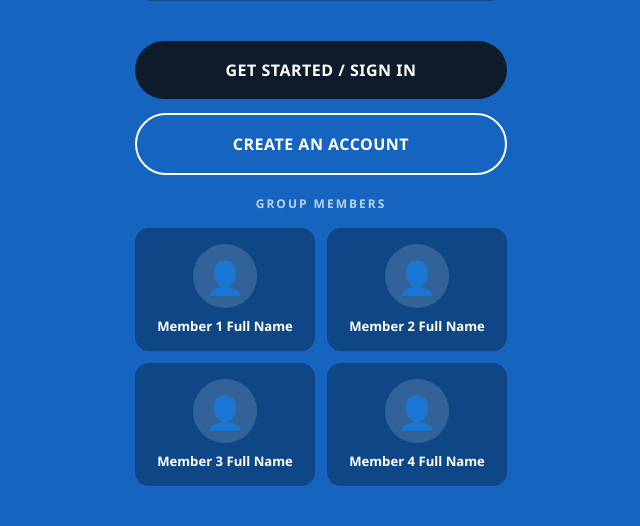
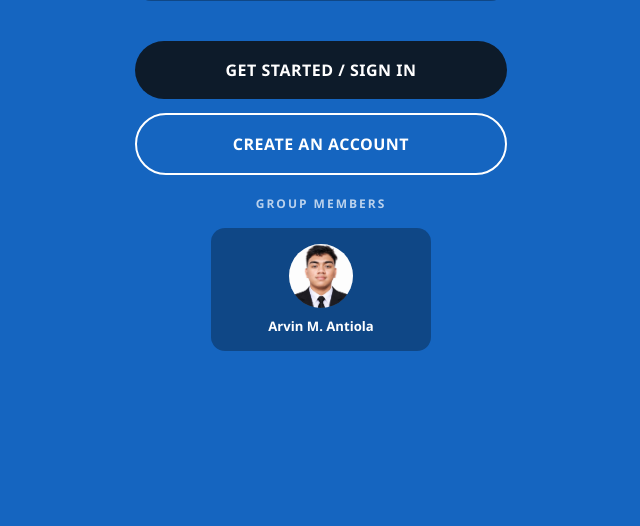
Before and after one commit to arvinantiola41-source/sewerbot-freism, a PHP site: page / in a window 1280 px wide. Shown: the part 537-1063 px from the top of the page, without its empty margins (319-959 px from the left). After the commit the page ends 888 px from the top, so only its background shows below. Run offline with PHP 8.4, Linux system fonts and the light colour scheme.

Commit message:
feat: add member photo and name to FREISM landing page

```diff
--- a/public/index.php
+++ b/public/index.php
@@ -225,42 +225,14 @@ session_start();
     <!-- Group Members -->
     <div class="members-section">
         <div class="members-heading">GROUP MEMBERS</div>
-        <div class="members-grid">
+        <div class="members-grid" style="grid-template-columns:1fr; max-width:220px; margin:0 auto;">
 
-            <!-- Member 1 — replace name and photo -->
+            <!-- Member 1 -->
             <div class="member-card">
                 <div class="member-photo">
-                    <!-- <img src="members/member1.jpg" alt="Member 1"> -->
-                    👤
+                    <img src="members/member1.jpg" alt="Arvin M. Antiola">
                 </div>
-                <div class="member-name">Member 1 Full Name</div>
-            </div>
-
-            <!-- Member 2 -->
-            <div class="member-card">
-                <div class="member-photo">
-                    <!-- <img src="members/member2.jpg" alt="Member 2"> -->
-                    👤
-                </div>
-                <div class="member-name">Member 2 Full Name</div>
-            </div>
-
-            <!-- Member 3 -->
-            <div class="member-card">
-                <div class="member-photo">
-                    <!-- <img src="members/member3.jpg" alt="Member 3"> -->
-                    👤
-                </div>
-                <div class="member-name">Member 3 Full Name</div>
-            </div>
-
-            <!-- Member 4 -->
-            <div class="member-card">
-                <div class="member-photo">
-                    <!-- <img src="members/member4.jpg" alt="Member 4"> -->
-                    👤
-                </div>
-                <div class="member-name">Member 4 Full Name</div>
+                <div class="member-name">Arvin M. Antiola</div>
             </div>
 
         </div>
```
Also changed, not shown: public/members/member1.jpg (added).
